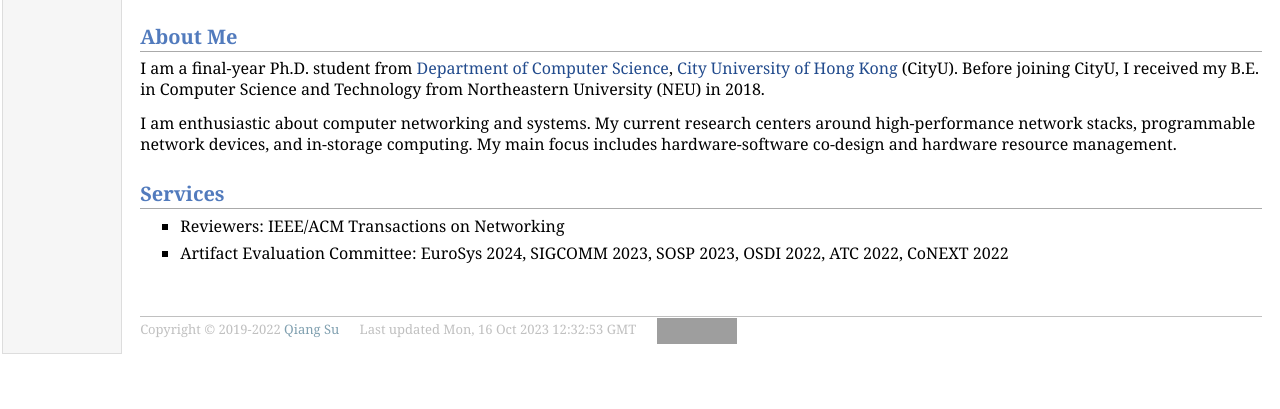
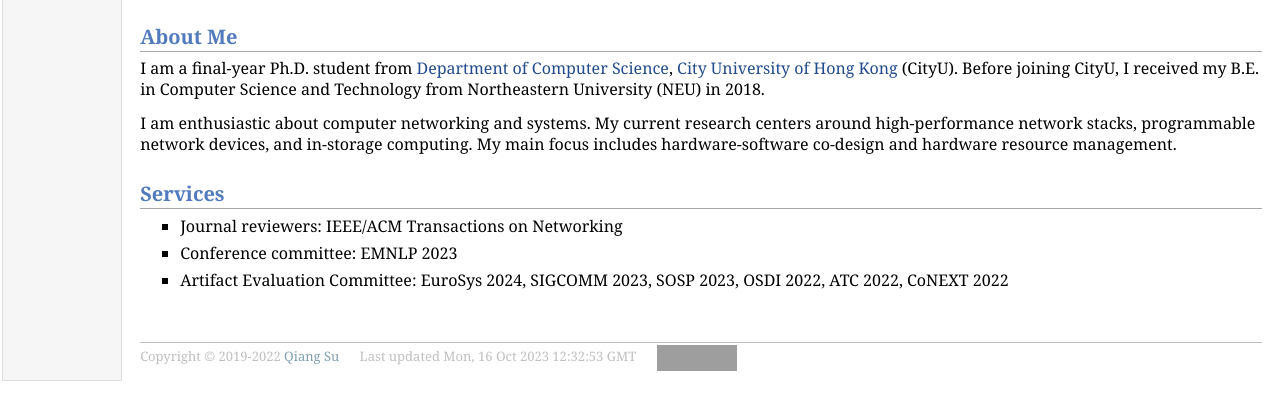
Before and after one commit to qiangsu97/qiangsu97.github.io, a plain HTML site: page index.html in a window 1280 px wide. Shown: the part 371-780 px from the top of the page. Drawn offline with Linux system fonts and the light colour scheme; grey boxes are pictures that could not be loaded.

Commit message:
Update index.html

```diff
--- a/index.html
+++ b/index.html
@@ -80,7 +80,11 @@ I am enthusiastic about computer networking and systems. My current research cen
 <ul>
 
 <li><p>
-Reviewers: IEEE/ACM Transactions on Networking
+Journal reviewers: IEEE/ACM Transactions on Networking
+</p></li>
+
+<li><p>
+Conference committee: EMNLP 2023
 </p></li>
 
 <li><p>
```
